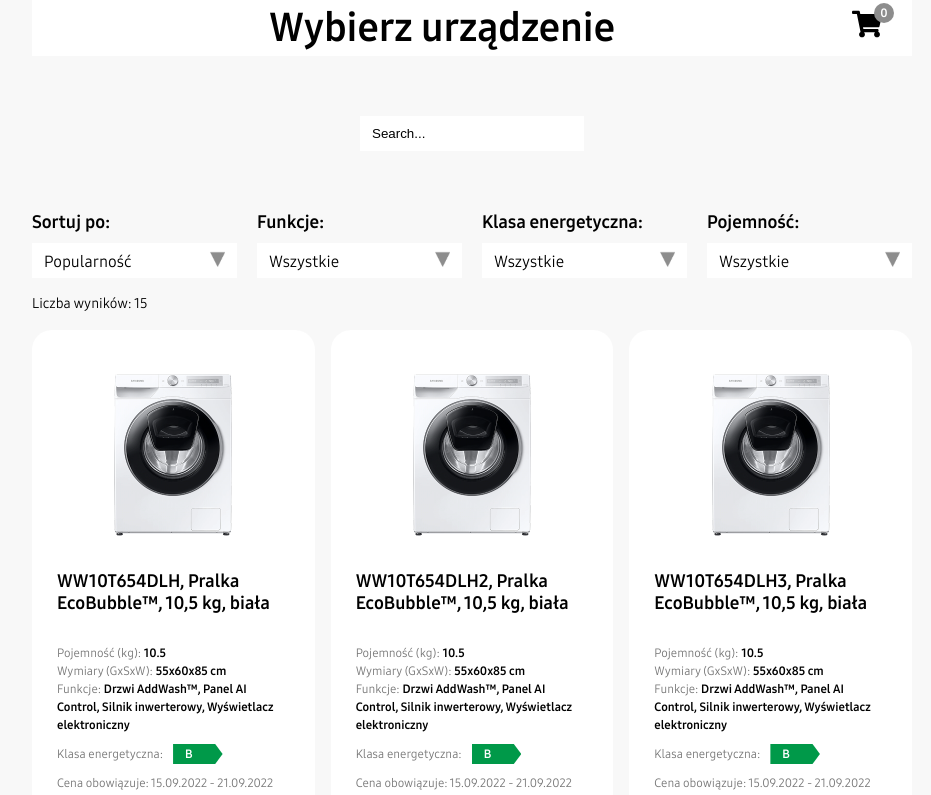
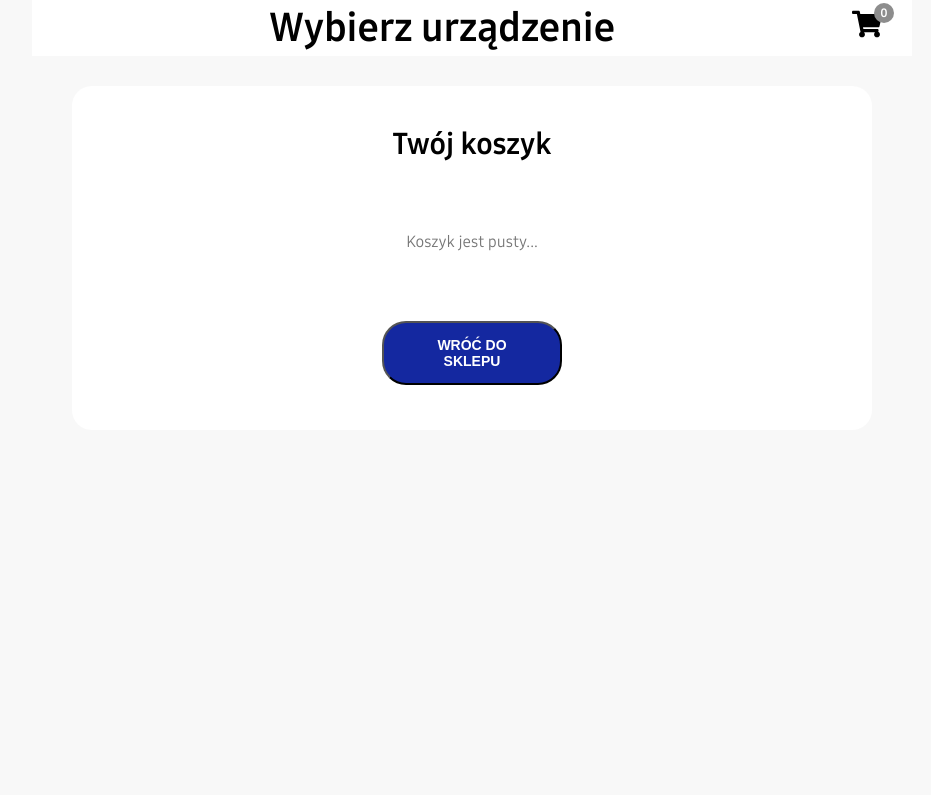
Before and after one commit to kbedli/washing-machines, a React (Vite) app: page /cart in a window 1280 px wide. Shown: the top 795 px of the page, without its empty margins (168-1099 px from the left). Built offline with nearby package versions, Linux system fonts and the light colour scheme.

Commit message:
adding cart component

```diff
--- a/package.json
+++ b/package.json
@@ -13,6 +13,7 @@
     "react": "^19.1.1",
     "react-dom": "^19.1.1",
     "react-icons": "^5.5.0",
+    "react-router-dom": "^7.8.1",
     "react-select": "^5.10.2"
   },
   "devDependencies": {
--- a/src/App.css
+++ b/src/App.css
@@ -25,7 +25,7 @@
   margin: 0 200px 50px 200px;
 }
 
-/* COMPONENT APP */
+/* ********************************************** COMPONENT APP ********************************************** */
 .container {
   width: 100%;
   max-width: 1440px;
@@ -48,7 +48,7 @@
   margin: 0 auto;
 }
 
-/* COMPONENT SEARCHINPUT */
+/* ********************************************** COMPONENT SEARCHINPUT ********************************************** */
 .search-bar {
   width: 100%;
   height: 155px;
@@ -80,7 +80,7 @@
   color: #000000;
 }
 
-/* COMPONENT FILTERINGINPUTS */
+/* ********************************************** COMPONENT FILTERINGINPUTS ********************************************** */
 .filters {
   display: flex;
   justify-content: space-between;
@@ -88,7 +88,7 @@
   gap: 20px;
 }
 
-/* CUSTOM SELECT */
+/* ********************************************** CUSTOM SELECT ********************************************** */
 .custom-select {
   position: relative;
   width: 25%;
@@ -143,7 +143,7 @@
   background-color: #eee;
 }
 
-/* COMPONENT LISTOFITEMS */
+/* ********************************************** COMPONENT LISTOFITEMS ********************************************** */
 .items-count {
   font-weight: 400;
   font-size: 14px;
@@ -179,7 +179,7 @@
   color: #0056b3;
 }
 
-/* COMPONENT SINGLEITEM */
+/* ********************************************** COMPONENT SINGLEITEM ********************************************** */
 .item {
   display: flex;
   flex-direction: column;
@@ -305,7 +305,7 @@
   background-color: #1428a0;
 }
 
-/* COMPONENT STARRATE */
+/* ********************************************** COMPONENT STARRATE ********************************************** */
 
 .stars {
   display: flex;
@@ -313,7 +313,7 @@
   align-items: center;
 }
 
-/* MARGINS */
+/* ********************************************** MARGINS ********************************************** */
 
 .margin-b10 {
   margin-bottom: 10px;
@@ -327,7 +327,7 @@
   margin-right: 5px;
 }
 
-/* CART ICON */
+/* ********************************************** CART ICON ********************************************** */
 .cart-icon-container {
   position: relative;
   cursor: pointer;
@@ -355,3 +355,97 @@
   font-size: 12px;
   font-weight: bold;
 }
+
+a {
+  text-decoration: none;
+  color: inherit;
+}
+
+/* ********************************************** CART COMPONENT ********************************************** */
+
+.cart-container {
+  background-color: #ffffff;
+  padding: 20px 50px;
+  border-radius: 20px;
+  margin: 30px auto;
+  max-width: 800px;
+}
+
+.cart-title {
+  font-weight: 700;
+  font-size: 30px;
+  text-align: center;
+  margin: 20px auto 0;
+}
+
+.empty-cart {
+  font-size: 16px;
+  text-align: center;
+  color: #767676;
+  margin: 70px 0 70px;
+}
+
+.cart-list {
+  list-style: none;
+  margin-top: 45px;
+}
+
+.cart-item {
+  display: flex;
+  align-items: center;
+  justify-content: space-between;
+  gap: 15px;
+  padding: 15px;
+  border-bottom: 1px solid #eee;
+  transition: transform 0.25s ease, box-shadow 0.25s ease;
+}
+
+.cart-item:hover {
+  transform: translateY(-3px);
+}
+
+.cart-item:last-child {
+  border-bottom: none;
+}
+
+.cart-item-image {
+  width: 80px;
+  height: 80px;
+  object-fit: cover;
+  border-radius: 10px;
+}
+
+.cart-info {
+  margin-left: -80px;
+}
+
+.cart-item-title {
+  font-size: 16px;
+  font-weight: 700;
+  margin-bottom: 5px;
+}
+
+.cart-item-price {
+  font-size: 14px;
+  font-weight: 400;
+  color: #1428a0;
+}
+
+.remove-btn {
+  background: none;
+  border: none;
+  color: #767676;
+  font-size: 40px;
+  font-weight: 700;
+  cursor: pointer;
+  margin-right: 20px;
+  transition: transform 0.2s ease;
+}
+
+.remove-btn:hover {
+  transform: scale(1.2);
+}
+.back-to-store {
+  margin-bottom: 25px;
+  width: 180px;
+}
--- a/src/App.tsx
+++ b/src/App.tsx
@@ -2,18 +2,32 @@
 import { FilteringInputs } from "./components/FilteringInputs";
 import { ListOfItems } from "./components/ListOftems";
 import { SearchInput } from "./components/SearchInput";
+import { Cart } from "./components/Cart";
 import { CartIcon } from "./ui/CartIcon";
+import { Routes, Route, Link } from "react-router-dom";
 
 function App() {
   return (
     <div className="container">
       <div className="navbar">
         <h1 className="title">Wybierz urządzenie</h1>
-        <CartIcon />
+        <Link to="/cart">
+          <CartIcon />
+        </Link>
       </div>
-      <SearchInput />
-      <FilteringInputs />
-      <ListOfItems />
+      <Routes>
+        <Route
+          path="/"
+          element={
+            <>
+              <SearchInput />
+              <FilteringInputs />
+              <ListOfItems />
+            </>
+          }
+        />
+        <Route path="/cart" element={<Cart />} />
+      </Routes>
     </div>
   );
 }
--- /dev/null
+++ b/src/components/Cart.tsx
@@ -0,0 +1,43 @@
+import { useContext } from "react";
+import { CartContext } from "../contexts/CartContext";
+import { MdDelete } from "react-icons/md";
+import { Link } from "react-router-dom";
+
+export const Cart = () => {
+  const { cart, handleItem } = useContext(CartContext);
+
+  return (
+    <div className="cart-container">
+      <h2 className="cart-title">Twój koszyk</h2>
+      {cart.length === 0 ? (
+        <p className="empty-cart">Koszyk jest pusty...</p>
+      ) : (
+        <ul className="cart-list">
+          {cart.map((item) => (
+            <li key={item.id} className="cart-item">
+              <img
+                src={item.image}
+                alt={item.title}
+                className="cart-item-image"
+              />
+              <div className="cart-info">
+                <p className="cart-item-title">{item.title}</p>
+                <p className="cart-item-price">{item.price} zł</p>
+              </div>
+              <button className="remove-btn" onClick={() => handleItem(item)}>
+                <MdDelete />
+              </button>
+            </li>
+          ))}
+        </ul>
+      )}
+      <div>
+        <Link to="/">
+          <button className="btn btn-not-selected back-to-store">
+            Wróć do sklepu
+          </button>
+        </Link>
+      </div>
+    </div>
+  );
+};
--- a/src/components/SingleItem.tsx
+++ b/src/components/SingleItem.tsx
@@ -62,7 +62,7 @@
       </p>
       <p className="installments margin-b10">{instalments}</p>
       <StarRate rating={popularity} />
-      <Button id={id} />
+      <Button id={id} image={image} title={title} price={price} />
     </div>
   );
 };
--- a/src/contexts/CartContext.tsx
+++ b/src/contexts/CartContext.tsx
@@ -2,6 +2,9 @@
 
 type CartItem = {
   id: number;
+  image: string;
+  title: string;
+  price: number;
 };
 
 type CartContextType = {
@@ -26,7 +29,6 @@
 
   //   TO ADD OR DELETE ITEM FROM THE CART
   const handleItem = (item: CartItem) => {
-    console.log(item);
     setCart((data) => {
       const itemExists = data.find(
         (washingMachine) => washingMachine.id === item.id
--- a/src/main.tsx
+++ b/src/main.tsx
@@ -1,15 +1,18 @@
 import { StrictMode } from "react";
 import { createRoot } from "react-dom/client";
+import { BrowserRouter } from "react-router-dom";
 import App from "./App.tsx";
 import { GlobalContextProvider } from "./contexts/Context.tsx";
 import { CartContextProvider } from "./contexts/CartContext.tsx";
 
 createRoot(document.getElementById("root")!).render(
   <StrictMode>
-    <CartContextProvider>
-      <GlobalContextProvider>
-        <App />
-      </GlobalContextProvider>
-    </CartContextProvider>
+    <BrowserRouter>
+      <CartContextProvider>
+        <GlobalContextProvider>
+          <App />
+        </GlobalContextProvider>
+      </CartContextProvider>
+    </BrowserRouter>
   </StrictMode>
 );
--- a/src/ui/Button.tsx
+++ b/src/ui/Button.tsx
@@ -3,15 +3,18 @@
 
 type ButtonProps = {
   id: number;
+  image: string;
+  title: string;
+  price: number;
 };
 
-export const Button = ({ id }: ButtonProps) => {
+export const Button = ({ id, image, title, price }: ButtonProps) => {
   const { cart, handleItem } = useContext(CartContext);
   const itemSelected = cart.some((item) => item.id === id);
   return (
     <button
       className={`btn ${itemSelected ? "btn-selected" : "btn-not-selected"}`}
-      onClick={() => handleItem({ id })}
+      onClick={() => handleItem({ id, image, title, price })}
     >
       {itemSelected ? "Wybrane" : "Wybierz"}
     </button>
```
Also changed, not shown: 1 other file (tests, documents, lock files or other folders).
